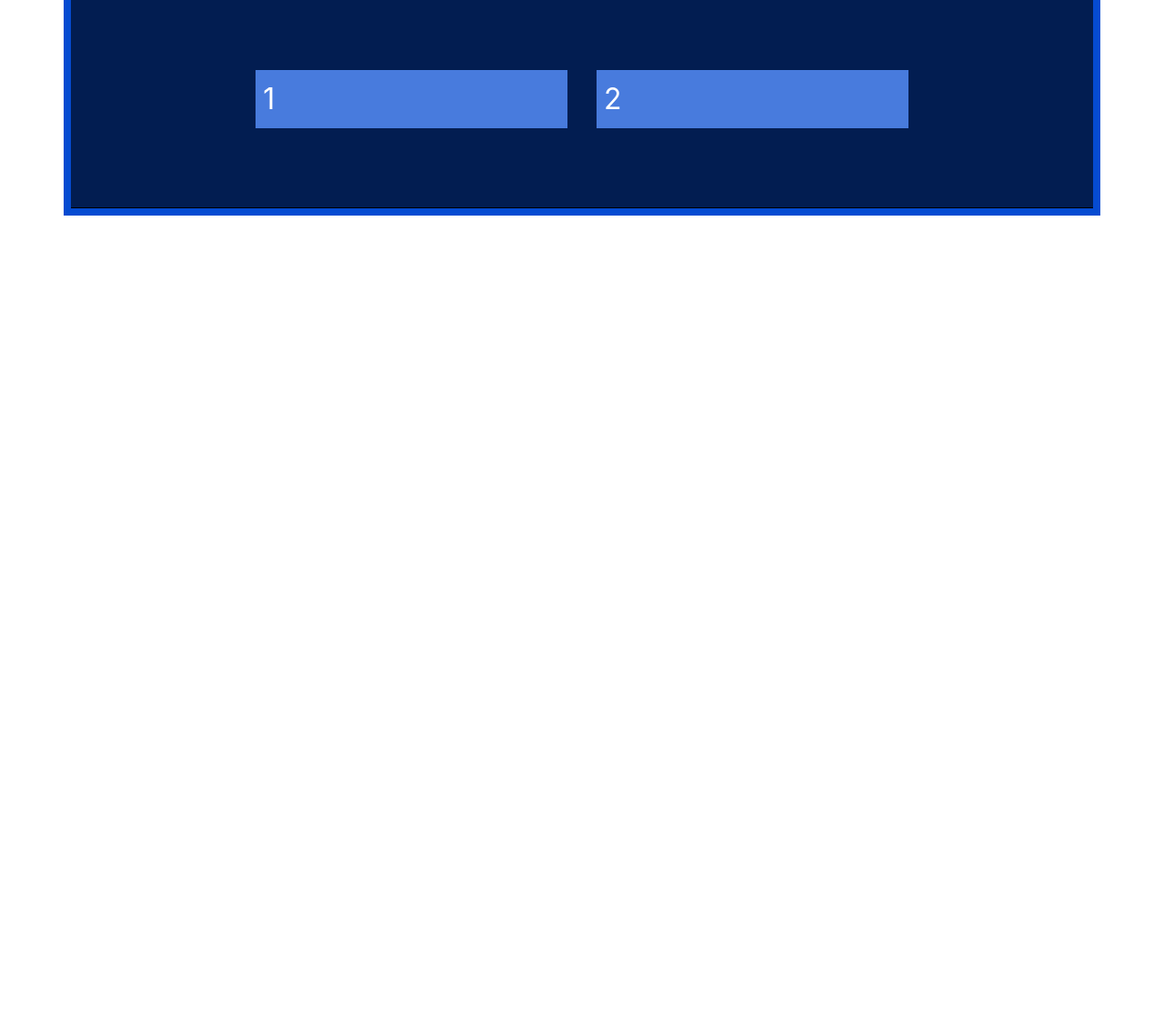
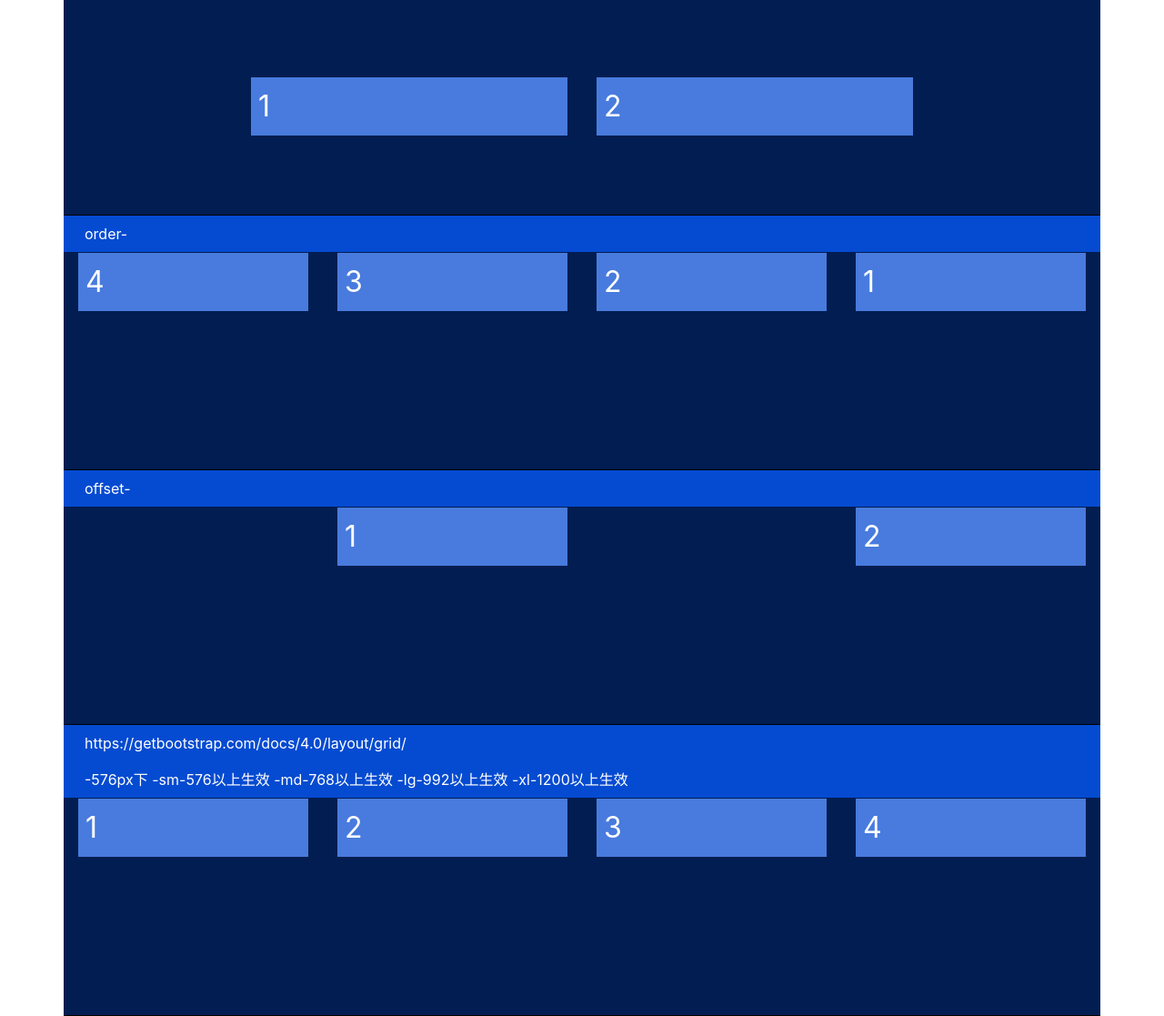
Before and after one commit to s0974092/bootstrapPracticeProject, a website: page index.html in a window 1280 px wide. Shown: the part 1779-2896 px from the top of the page at 91% size. Before the commit the page ends 2016 px from the top, so only its background shows below. Drawn offline with nearby package versions, Linux system fonts and the light colour scheme.

Commit message:
10/24 第四次bootstrap課程進度

```diff
--- a/index.html
+++ b/index.html
@@ -25,7 +25,7 @@
         <div class="col-4"><span>2</span></div>
         <div class="col-4"><span>3</span></div>
       </div>
-      <div class="w-100 p-2">align-self-<div>
+      <div class="w-100 p-2">align-self-</div>
       <div class="row">
         <div class="col-4 align-self-start"><span>start</span></div>
         <div class="col-4 align-self-center"><span>center</span></div>
@@ -56,9 +56,26 @@
         <div class="col-4"><span>1</span></div>
         <div class="col-4"><span>2</span></div>
       </div>
-
+      <div class="w-100 p-2">order-</div>
+      <div class="row">
+        <div class="col order-3"><span>1</span></div>
+        <div class="col order-2"><span>2</span></div>
+        <div class="col order-1"><span>3</span></div>
+        <div class="col order-first"><span>4</span></div>
       </div>
-
+      <div class="w-100 p-2">offset-</div>
+      <div class="row">
+        <div class="col offset-3"><span>1</span></div>
+        <div class="col offset-3"><span>2</span></div>
+      </div>
+      <div class="w-100 p-2">https://getbootstrap.com/docs/4.0/layout/grid/</div>
+      <div class="w-100 p-2">-576px下 -sm-576以上生效 -md-768以上生效 -lg-992以上生效 -xl-1200以上生效</div>
+      <div class="row">
+        <div class="col-sm-6 col-lg-3"><span>1</span></div>
+        <div class="col-sm-6 col-lg-3"><span>2</span></div>
+        <div class="col-sm-6 col-lg-3"><span>3</span></div>
+        <div class="col-sm-6 col-lg-3"><span>4</span></div>
+      </div>
   </body>
 
 </html>
--- a/script.js
+++ b/script.js
@@ -0,0 +1,3 @@
+$(document).ready(() => {
+
+})
--- a/style.css
+++ b/style.css
@@ -23,3 +23,7 @@
   padding: 8px;
   border: 1px solid #021d51;
 }
+
+.component.demo {
+  padding: 50px;
+}
```
Lines whose indentation alone changed are shown as unchanged.
